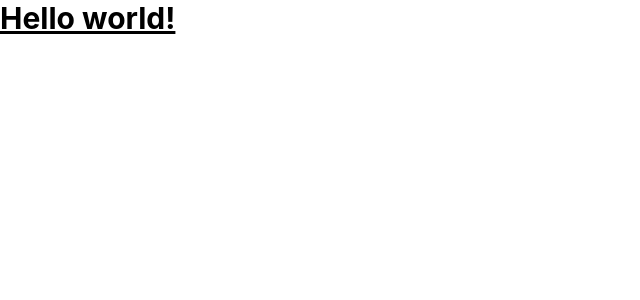
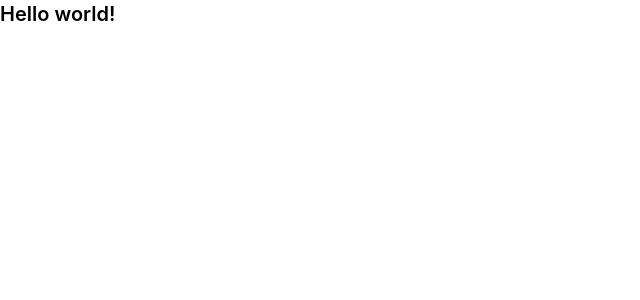
Before and after one commit to EduardoVitorInocencio/dev-links, a React (Vite) app: page / in a window 1280 px wide. Shown: the top 300 px of the page, without its empty margins (0-640 px from the left). Built offline with nearby package versions, Linux system fonts and the light colour scheme.

Commit message:
feat(Text.jsx): create Text component

```diff
--- a/src/App.tsx
+++ b/src/App.tsx
@@ -1,9 +1,11 @@
+import Text from './components/ui/Text';
+
 export default function App() {
   return (
     <div className="App">
-      <h1 className="text-3xl font-bold underline">
+      <Text as="h1" variant="title">
         Hello world!
-      </h1>
+      </Text>
     </div>
   )
 }
--- a/src/components/ui/Text.tsx
+++ b/src/components/ui/Text.tsx
@@ -0,0 +1,27 @@
+import type { ReactNode } from "react";
+
+type TextProps = {
+  as?: "p" | "span" | "h1" | "h2";
+  variant?: "body" | "small" | "title";
+  children: ReactNode;
+  className?: string;
+};
+
+const variants = {
+  body: "text-base leading-6 font-medium",
+  small: "text-sm leading-6 font-normal",
+  title: "text-xl leading-7 font-semibold",
+};
+
+export default function Text({
+  as: Tag = "p",
+  variant = "body",
+  children,
+  className = "",
+}: TextProps) {
+  return (
+    <Tag className={`${variants[variant]} ${className}`}>
+      {children}
+    </Tag>
+  );
+}
```
